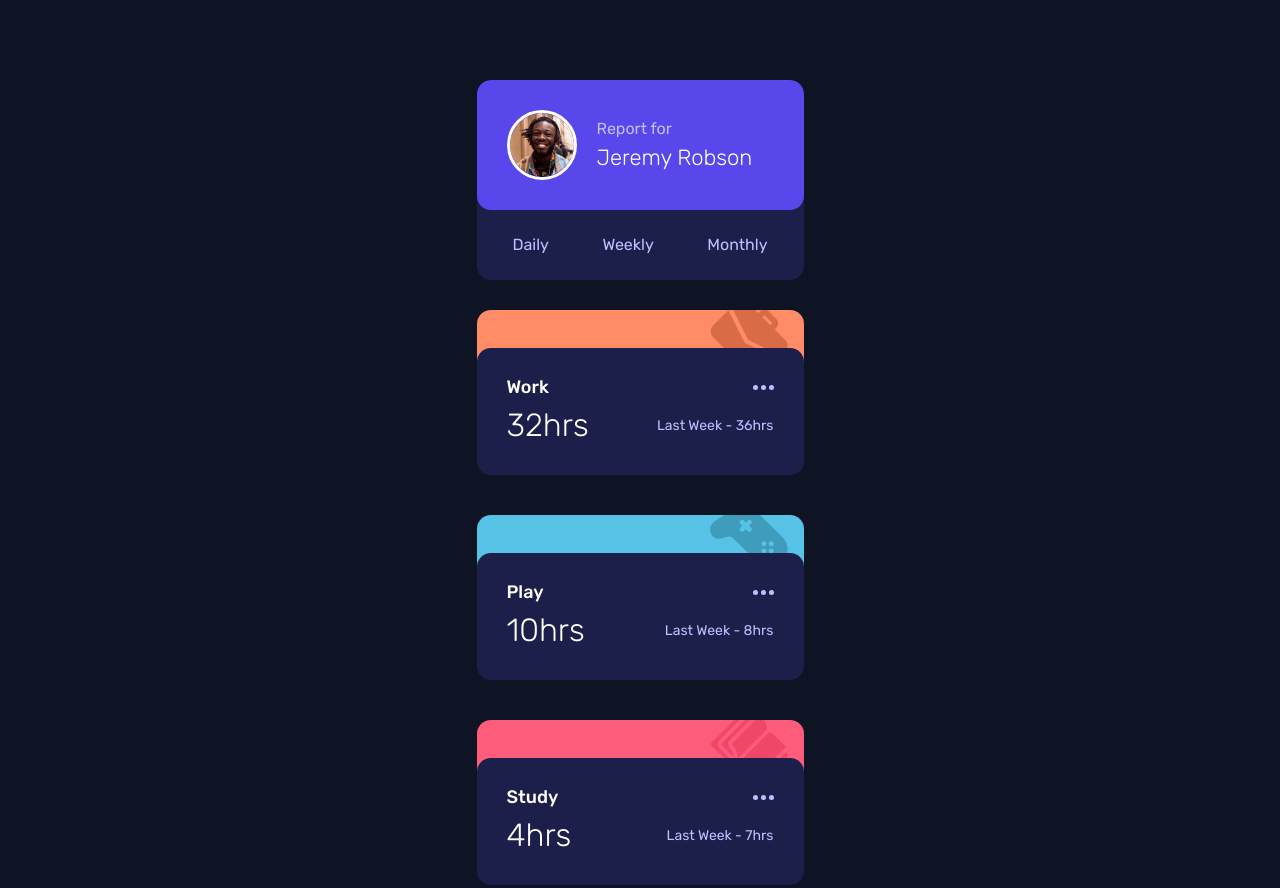
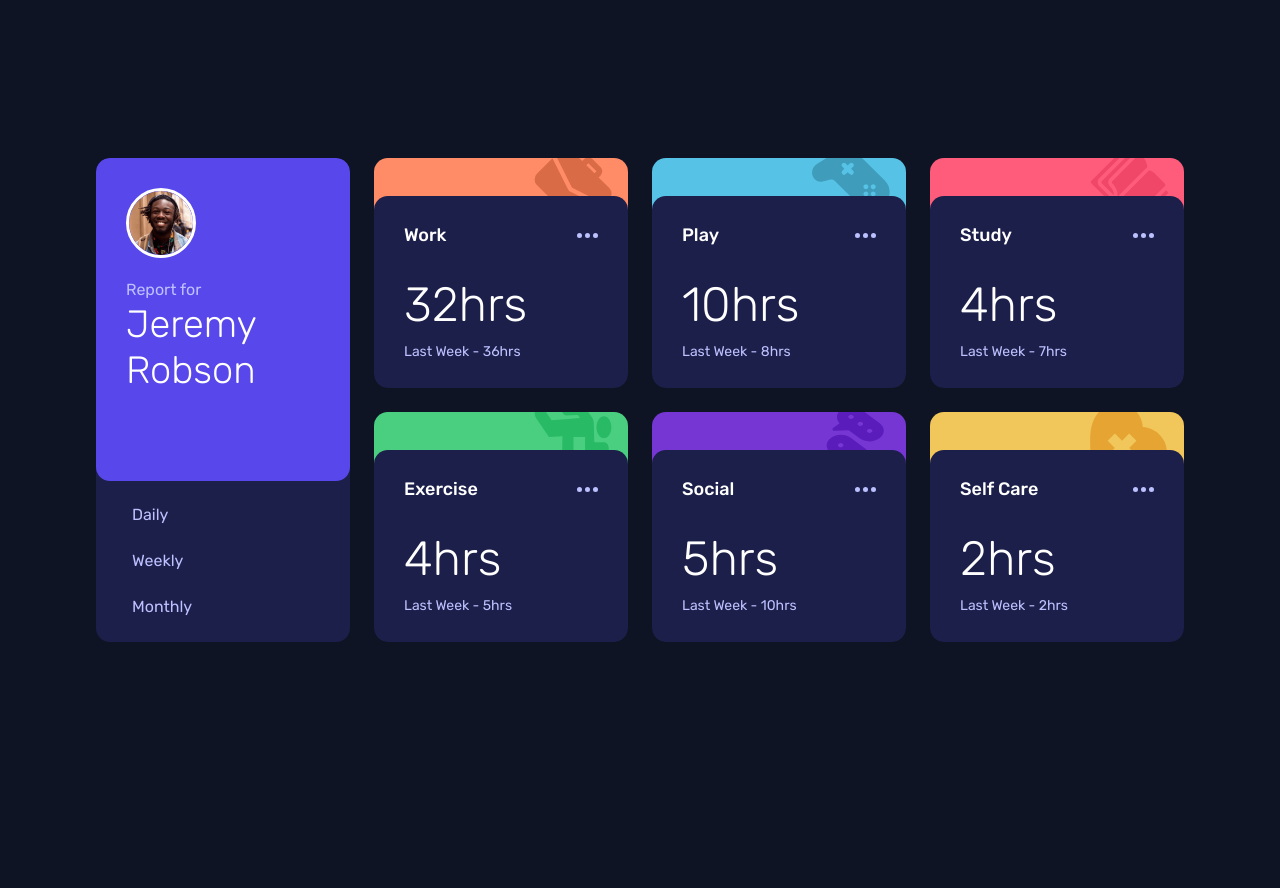
Before and after one commit to robinjmm/time-tracking-dashboard, a website built with Vite: page index.html in a window 1280 px wide. Shown: the top 888 px of the page. After the commit the page ends 800 px from the top, so only its background shows below. Built offline with nearby package versions, Linux system fonts and the light colour scheme.

Commit message:
Finish styles for large screen devices

```diff
--- a/scss/components/_buttons.scss
+++ b/scss/components/_buttons.scss
@@ -4,6 +4,7 @@
 	background-color: transparent;
 	border: none;
 	color: var(--text-primary);
+	transition: color .2s linear;
 
 	&:is(:active, :focus-visible) {
 		outline: none;
--- a/scss/components/_cards.scss
+++ b/scss/components/_cards.scss
@@ -3,15 +3,15 @@
 .card {
 	inline-size: min(90%, toRem(327));
 	margin-inline: auto;
-	overflow: hidden;
 	font-family: var(--ff-primary);
 	color: var(--text-primary);
 	border-radius: 14px;
+	margin-block-end: toRem(30);
+	overflow: hidden;
 }
 
 .profile-card {
 	background-color: var(--bg-card);
-	margin-block-end: toRem(30);
 
 	&__header {
 		background-color: var(--bg-profile-header);
@@ -53,7 +53,6 @@
 }
 
 .activity-card {
-	overflow: hidden;
 	position: relative;
 	z-index: 1;
 
@@ -99,11 +98,11 @@
 		background-color: var(--bg-card);
 		position: relative;
 		z-index: 3;
-//		transform: translateY(-40px);
-		top: -40px;
+		margin-top: -40px;
 		border-radius: 14px;
 		padding-inline: toRem(30);
 		padding-block: toRem(26);
+		transition: background-color .2s linear;
 	}
 
 	&__header {
--- a/scss/layout/_media-queries.scss
+++ b/scss/layout/_media-queries.scss
@@ -9,7 +9,78 @@
 		}
 	}
 
+	.activity-card__body:hover {
+		cursor: pointer;
+		background-color: var(--bg-card-hover);
+	}
+
 	.activity-card__ellipsis:hover {
 		cursor: pointer;
 	}
 }
+
+@media (min-width: 75rem) {
+	body {
+		display: flex;
+		justify-content: center;
+		align-items: center;
+	}
+
+	main {
+		display: grid;
+		grid-template-columns: repeat(4, toRem(254));
+		gap: toRem(24);
+		margin-inline: auto;
+	}
+
+	.card {
+		margin: 0;
+		width: 100%;
+	}
+
+	.profile-card {
+		grid-row: 1 / 3;
+		display: grid;
+		grid-template-rows: 2fr 1fr;
+
+		&__header {
+			flex-direction: column;
+			align-items: flex-start;
+			padding-bottom: 0;
+		}
+
+		&__name {
+			width: 8ch;
+			font-size: toRem(38);
+			line-height: 1.2;
+		}
+
+		&__body {
+			padding-block: 0;
+			display: flex;
+			flex-direction: column;
+			justify-content: space-around;
+		}
+
+		&__list {
+			flex-direction: column;
+			align-items: flex-start;
+			justify-content: unset;
+			gap: toRem(20);
+		}
+	}
+
+	.activity-card {
+
+		&__stats {
+			flex-direction: column;
+			align-items: flex-start;
+			padding-top: toRem(20);
+		}
+
+		&__hours {
+			font-size: toRem(48);
+		}
+	}
+
+}
```
